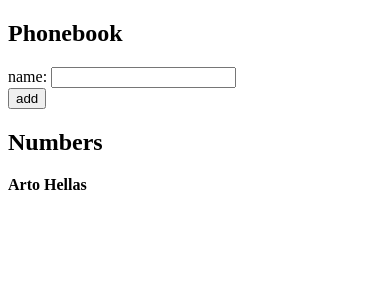
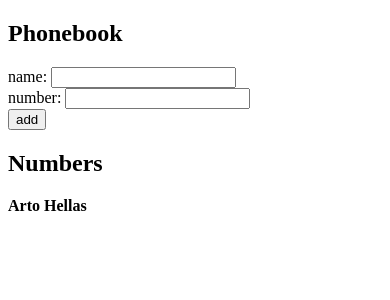
Before and after one commit to Ro-Va/fso, a React (Vite) app in the folder part2/phonebook/: page / in a window 390 px wide. Shown: the top 300 px of the page. Built offline with nearby package versions, Linux system fonts and the light colour scheme.

Commit message:
phonebook 2.8

```diff
--- a/part2/phonebook/src/App.jsx
+++ b/part2/phonebook/src/App.jsx
@@ -2,9 +2,10 @@ import { useState } from 'react'
 
 const App = () => {
   const [persons, setPersons] = useState([
-    { name: 'Arto Hellas' }
+    { name: 'Arto Hellas', number: "" }
   ])
   const [newName, setNewName] = useState('')
+  const [newNumber, setNewNumber] = useState("")
 
   const addName = (event) => {
     event.preventDefault()
@@ -13,13 +14,15 @@ const App = () => {
     }
     else{
     const nameObject = {
-      name: newName
+      name: newName,
+      number: newNumber
     }
     setPersons(persons.concat(nameObject))
   }}
   const handleOnChange = (event) =>{
     setNewName(event.target.value)
   }
+  const handleOnChangeNumber = (event) => {setNewNumber(event.target.value)}
 
   return (
     <div>
@@ -29,13 +32,16 @@ const App = () => {
           name: <input value={newName} onChange={handleOnChange}/>
         </div>
         <div>
+          number: <input value={newNumber} onChange={handleOnChangeNumber}/>
+        </div>
+        <div>
           <button type="submit">add</button>
         </div>
       </form>
       <h2>Numbers</h2>
         <div>
           {persons.map(person =>
-           <div key={person.name}><b>{person.name}</b></div>
+           <div key={person.name}><b>{person.name} {person.number}</b></div>
           )}
         </div>
     </div>
```
